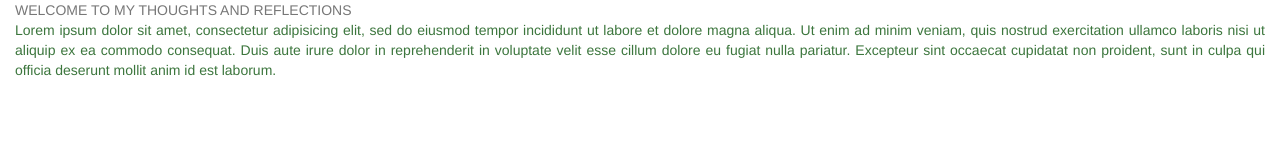
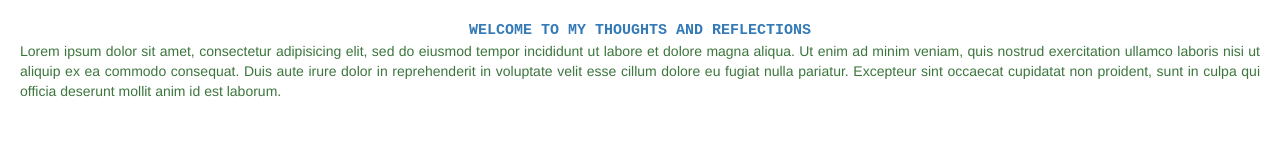
Before and after one commit to barnyp/reflections, a plain HTML site: page index.html in a window 1280 px wide. Drawn offline with Linux system fonts and the light colour scheme.

Commit message:
updated the index and stylesheet

```diff
--- a/css/style.css
+++ b/css/style.css
@@ -0,0 +1,17 @@
+body  {
+  padding-top: 20px;
+  padding-left: 5px;
+  padding-right: 5px;
+}
+
+header {
+  font-family: monospace, fantasy;
+  font-weight: bold;
+  font-size: 15px;
+  margin-bottom: auto;
+  z-index: 0;
+}
+
+article {
+  z-index: 1;
+}
--- a/index.html
+++ b/index.html
@@ -7,10 +7,10 @@
     <title>My Reflections</title>
 
     <!-- Bootstrap -->
-    <link rel="stylesheet" href="/css/bootstrap.min.css">
+    <link rel="stylesheet" href="./css/bootstrap.min.css">
 
     <!-- Custom CSS -->
-    <link rel="stylesheet" href="/css/style.css">
+    <link rel="stylesheet" href="./css/style.css">
 
     <!-- HTML5 Shim and Respond.js IE8 support of HTML5 elements and media queries -->
     <!-- WARNING: Respond.js doesn't work if you view the page via file:// -->
@@ -21,19 +21,22 @@
   </head>
   <body>
     <div class="container-fluid">
-        <header class="text-muted"> WELCOME TO MY THOUGHTS AND REFLECTIONS</header>
+        <header class="text-primary text-center"> WELCOME TO MY THOUGHTS AND REFLECTIONS</header>
 
         <article class="myarticle">
           <p class="text-center text-success text-justify">Lorem ipsum dolor sit amet, consectetur adipisicing elit, sed do eiusmod tempor incididunt ut labore et dolore magna aliqua. Ut enim ad minim veniam, quis nostrud exercitation ullamco laboris nisi ut aliquip ex ea commodo consequat. Duis aute irure dolor in reprehenderit in voluptate velit esse cillum dolore eu fugiat nulla pariatur. Excepteur sint occaecat cupidatat non proident, sunt in culpa qui officia deserunt mollit anim id est laborum.</p>
         </article>
 
+        <section>
+
+        </section>
 
 
     </div>
 
 
     <!-- Include all compiled plugins (below), or include individual files as needed -->
-    <script src="/js/bootstrap.min.js"></script>
-    <script src="/js/jquery.min.js"></script>
+    <script src="./js/bootstrap.min.js"></script>
+    <script src="./js/jquery.min.js"></script>
   </body>
 </html>
```
